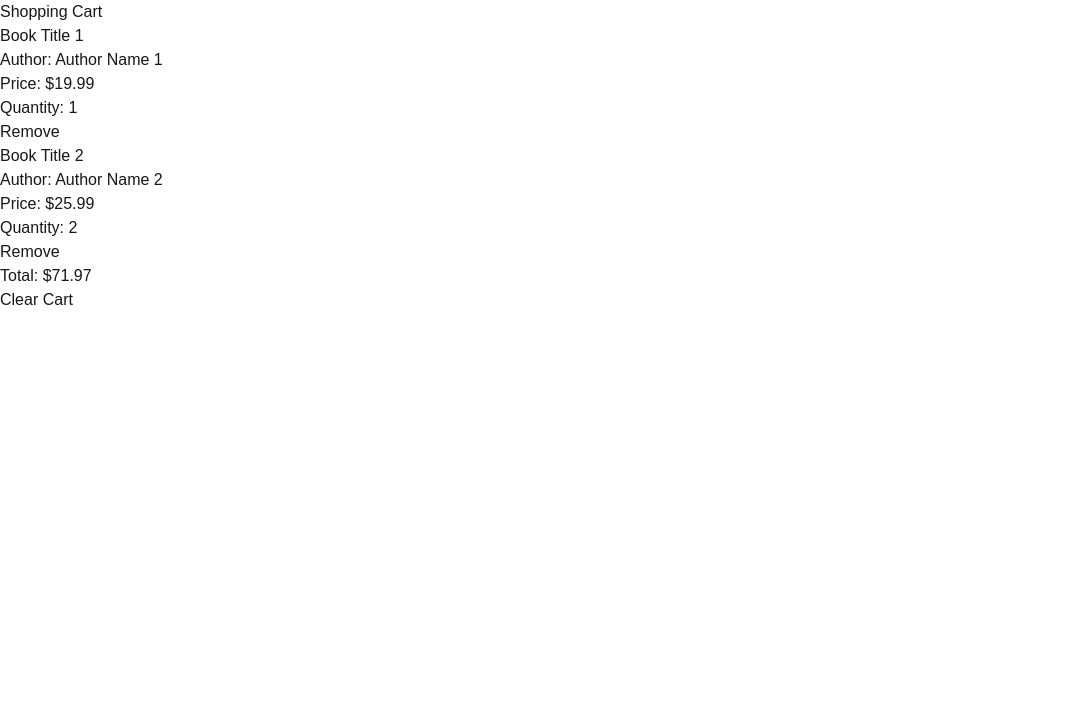
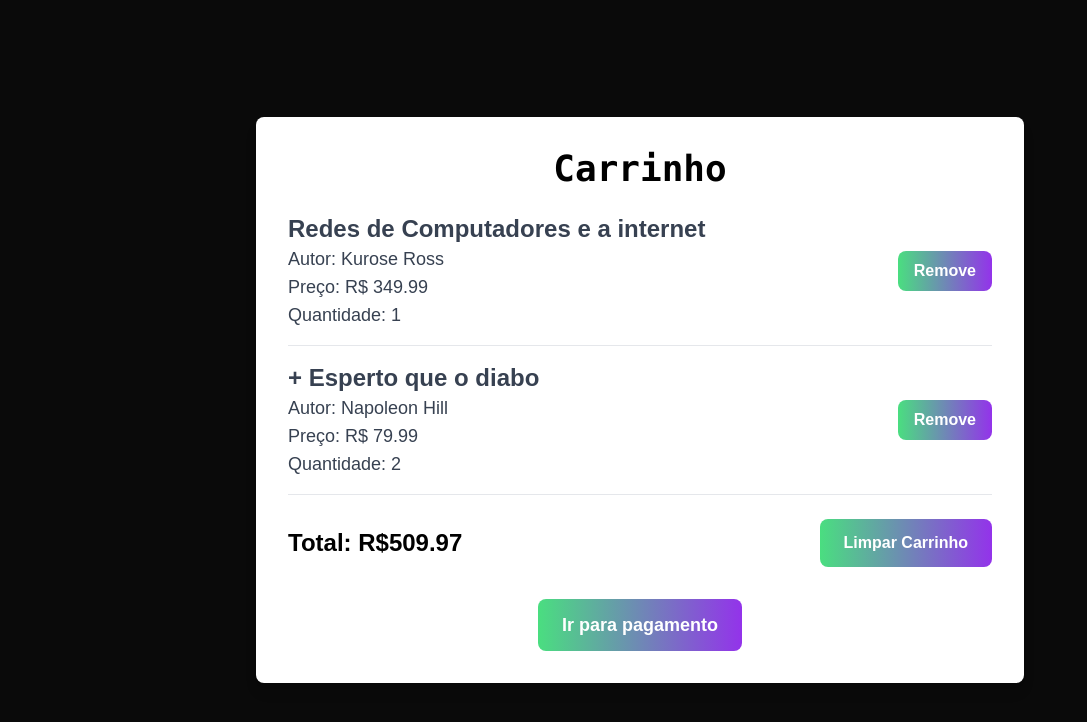
Before and after one commit to Perazzojoao/Bookstore, a Next.js app: page /carrinho in a window 1280 px wide. Shown: the top 722 px of the page, without its empty margins (0-1087 px from the left). Built offline with nearby package versions, Linux system fonts and the light colour scheme.

Commit message:
Carrinho

```diff
--- a/src/components/Carrinho/index.tsx
+++ b/src/components/Carrinho/index.tsx
@@ -1,27 +1,82 @@
-import React from "react";
+"use client";
+
+import React, { useState } from "react";
+
+interface CartItem {
+  id: number;
+  title: string;
+  author: string;
+  price: number;
+  quantity: number;
+}
 
 const CartPage: React.FC = () => {
+  const [cart, setCart] = useState<CartItem[]>([
+    { id: 1, title: "Redes de Computadores e a internet", author: "Kurose Ross", price: 349.99, quantity: 1 },
+    { id: 2, title: "+ Esperto que o diabo", author: "Napoleon Hill", price: 79.99, quantity: 2 },
+  ]);
+
+  const total = cart.reduce((sum, item) => sum + item.price * item.quantity, 0);
+
+  const removeFromCart = (id: number) => {
+    setCart(cart.filter(item => item.id !== id));
+  };
+
+  const clearCart = () => {
+    setCart([]);
+  };
+
   return (
-    <div>
-      <h2>Shopping Cart</h2>
-      <ul>
-        <li>
-          <h3>Book Title 1</h3>
-          <p>Author: Author Name 1</p>
-          <p>Price: $19.99</p>
-          <p>Quantity: 1</p>
-          <button>Remove</button>
-        </li>
-        <li>
-          <h3>Book Title 2</h3>
-          <p>Author: Author Name 2</p>
-          <p>Price: $25.99</p>
-          <p>Quantity: 2</p>
-          <button>Remove</button>
-        </li>
-      </ul>
-      <h3>Total: $71.97</h3>
-      <button>Clear Cart</button>
+    <div className="flex justify-center items-center min-h-screen bg-neutral-950 p-6">
+      <div className="bg-white w-full max-w-3xl p-8 rounded-lg shadow-lg">
+        <h2 className="text-black font-bold mb-6 text-center font-mono text-4xl">Carrinho</h2>
+
+        {cart.length === 0 ? (
+          <p className="text-center text-xl text-gray-700">Your cart is empty.</p>
+        ) : (
+          <ul className="space-y-4">
+            {cart.map(item => (
+              <li
+                key={item.id}
+                className="flex justify-between items-center border-b pb-4 mb-4 text-gray-700"
+              >
+                <div>
+                  <h3 className="font-semibold text-2xl">{item.title}</h3>
+                  <p className="text-lg">Autor: {item.author}</p>
+                  <p className="text-lg">Preço: R$ {item.price.toFixed(2)}</p>
+                  <p className="text-lg">Quantidade: {item.quantity}</p>
+                </div>
+                <button
+                  onClick={() => removeFromCart(item.id)}
+                  className="bg-gradient-to-r from-green-400 to-purple-600 text-white font-semibold rounded-lg px-4 py-2 transition duration-200">
+                  Remove
+                </button>
+              </li>
+            ))}
+          </ul>
+        )}
+
+        <div className="mt-6 flex justify-between items-center">
+          <h3 className="text-black text-2xl font-bold">Total: R${total.toFixed(2)}</h3>
+          {cart.length > 0 && (
+            <button
+              onClick={clearCart}
+              className="bg-gradient-to-r from-green-400 to-purple-600 text-white font-semibold rounded-lg px-6 py-3 transition duration-200">
+              Limpar Carrinho
+            </button>
+          )}
+        </div>
+
+        {cart.length > 0 && (
+          <div className="flex justify-center mt-8">
+            <button
+              onClick={() => alert("Indo para pagamento...")}
+              className="bg-gradient-to-r from-green-400 to-purple-600 text-white font-semibold rounded-lg px-6 py-3 text-lg transition duration-200">
+              Ir para pagamento
+            </button>
+          </div>
+        )}
+      </div>
     </div>
   );
 };
```
